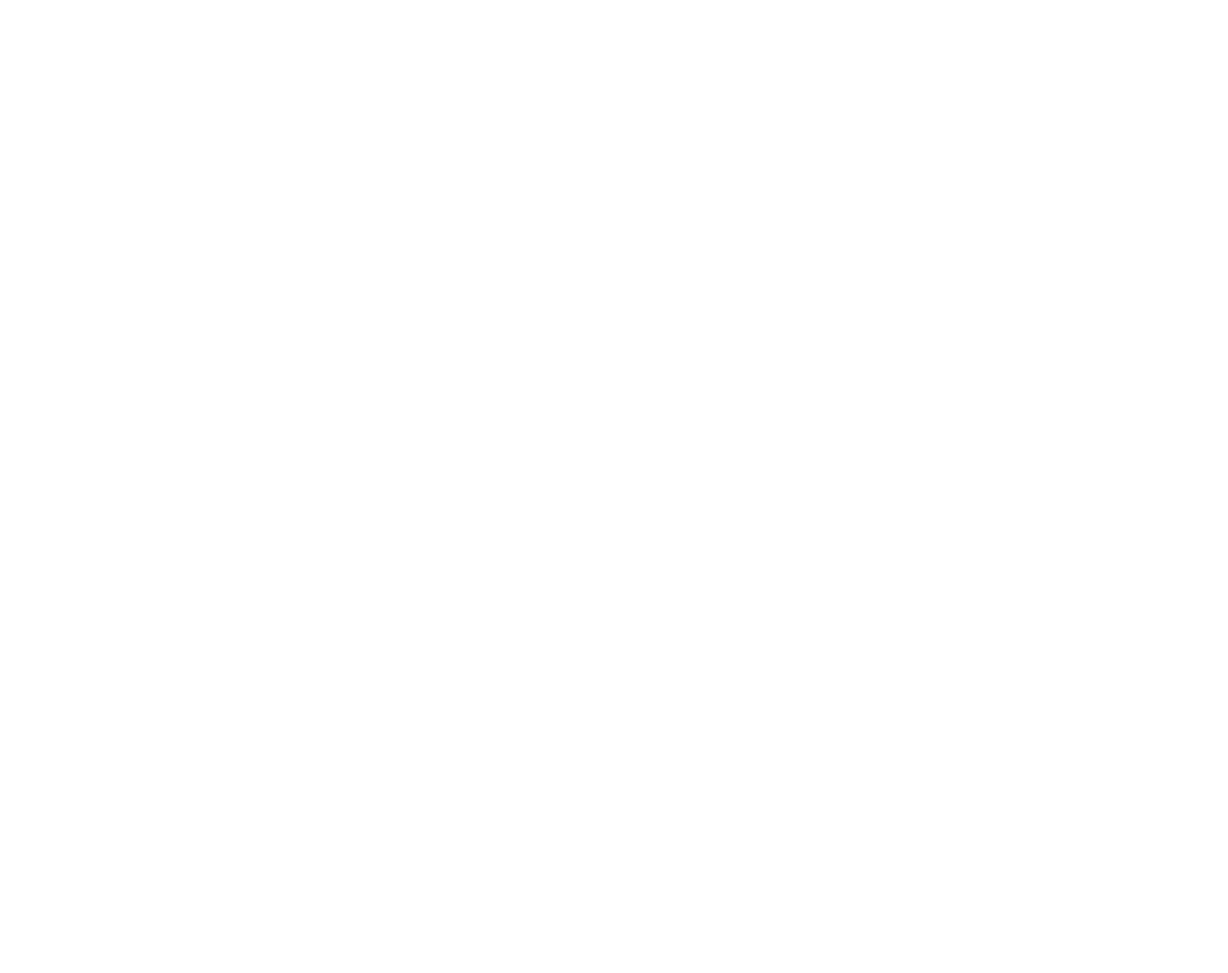
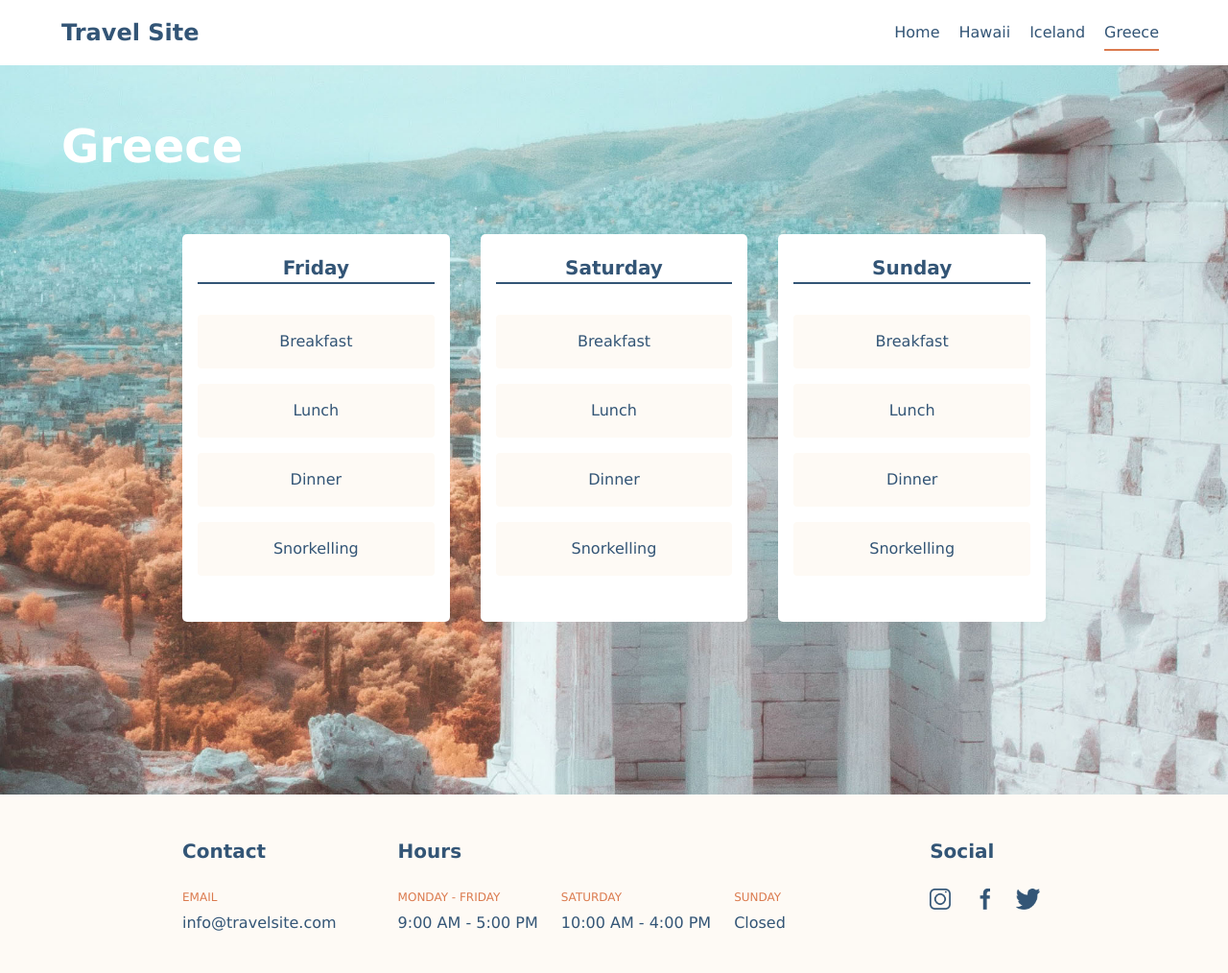
Before and after one commit to jaypostle/travel-site-brainstation, a plain HTML site: page pages/greece.html in a window 1280 px wide. Shown: the whole page at 96% size. Before the commit the page ends 800 px from the top, so only its background shows below. Drawn offline with Linux system fonts and the light colour scheme.

Commit message:
final touches, animations, js for active page, itinerary pages

```diff
--- a/index.html
+++ b/index.html
@@ -11,7 +11,7 @@
     <!-- Components Header -->
     <header class="header">
         <div class="header__logo-wrapper">
-            <img class="header_logo" src="" alt=""><h2>Travel Site</h2>
+            <a href="index.html"><h2>Travel Site</h2></a>
         </div>
         <nav class="header__nav">
             <ul>
@@ -76,7 +76,7 @@
                 <h3>Contact</h3>
                 <div class="footer__contact-wrapper">
                     <p class="footer__contact-label">Email</p>
-                    <p class="footer__contact-info">info@travelsite.com</p>
+                    <p class="footer__contact-info"><a href="mailto:info@travelsite.com">info@travelsite.com</a></p>
                 </div>
             </nav>
             <nav class="footer__hours-wrapper">
@@ -109,5 +109,6 @@
         </div>
     </footer>
 
+        <script src="./scripts/scripts.js"></script>
 </body>
 </html>
--- a/pages/greece.html
+++ b/pages/greece.html
@@ -0,0 +1,103 @@
+<!DOCTYPE html>
+<html lang="en">
+<head>
+    <meta charset="UTF-8">
+    <meta http-equiv="X-UA-Compatible" content="IE=edge">
+    <meta name="viewport" content="width=device-width, initial-scale=1.0">
+    <title>Travel Site | Greece</title>
+    <link rel="stylesheet" href="../styles/styles.css">
+</head>
+<body>
+    <header class="header">
+        <div class="header__logo-wrapper">
+            <a href="../index.html"><h2>Travel Site</h2></a>
+        </div>
+        <nav class="header__nav">
+            <ul>
+                <li><a href="../index.html" class="header__links">Home</a></li>
+                <li><a href="./hawaii.html" class="header__links">Hawaii</a></li>
+                <li><a href="./iceland.html" class="header__links">Iceland</a></li>
+                <li><a href="./greece.html" class="header__links">Greece</a></li>
+            </ul>
+        </nav>
+    </header>
+
+    <main class="main">
+
+        <!-- Section Itinerary -->
+        <section class="section--itinerary section--itinerary--greece">
+            <h1>Greece</h1>
+            <div class="section--itinerary__wrapper">
+                <article class="section--itinerary__day-plan">
+                    <h3>Friday</h3>
+                    <ul>
+                        <li><a href="#" class="secondary-cta">Breakfast</a></li>
+                        <li><a href="#" class="secondary-cta">Lunch</a></li>
+                        <li><a href="#" class="secondary-cta">Dinner</a></li>
+                        <li><a href="#" class="secondary-cta">Snorkelling</a></li>
+                    </ul>
+                </article>
+                <article class="section--itinerary__day-plan">
+                    <h3>Saturday</h3>
+                    <ul>
+                        <li><a href="#" class="secondary-cta">Breakfast</a></li>
+                        <li><a href="#" class="secondary-cta">Lunch</a></li>
+                        <li><a href="#" class="secondary-cta">Dinner</a></li>
+                        <li><a href="#" class="secondary-cta">Snorkelling</a></li>
+                    </ul>
+                </article>
+                <article class="section--itinerary__day-plan">
+                    <h3>Sunday</h3>
+                    <ul>
+                        <li><a href="#" class="secondary-cta">Breakfast</a></li>
+                        <li><a href="#" class="secondary-cta">Lunch</a></li>
+                        <li><a href="#" class="secondary-cta">Dinner</a></li>
+                        <li><a href="#" class="secondary-cta">Snorkelling</a></li>
+                    </ul>
+                </article>
+            </div>
+        </section>
+    </main>
+
+    <!-- Components Footer -->
+    <footer class="footer">
+        <div class="footer__nav-wrapper">
+            <nav class="footer__contact-wrapper">
+                <h3>Contact</h3>
+                <div class="footer__contact-wrapper">
+                    <p class="footer__contact-label">Email</p>
+                    <p class="footer__contact-info"><a href="mailto:info@travelsite.com">info@travelsite.com</a></p>
+                </div>
+            </nav>
+            <nav class="footer__hours-wrapper">
+                <h3>Hours</h3>
+                <div class="footer__hours-wrapper__flex">
+                    <div class="footer__contact-wrapper">
+                        <p class="footer__contact-label">Monday - Friday</p>
+                        <p class="footer__contact-info">9:00 AM - 5:00 PM</p>
+                    </div>
+                    <div class="footer__contact-wrapper">
+                        <p class="footer__contact-label">Saturday</p>
+                        <p class="footer__contact-info">10:00 AM - 4:00 PM</p>
+                    </div>
+                    <div class="footer__contact-wrapper">
+                        <p class="footer__contact-label">Sunday</p>
+                        <p class="footer__contact-info">Closed</p>
+                    </div>
+                </div>
+            </nav>
+            <nav class="footer__social-wrapper">
+                <h3>Social</h3>
+                <nav>
+                    <ul>
+                        <li><a href="www.instagram.com"><img src="../assets/icons/icon-instagram.png" alt="instagram"></a></li>
+                        <li><a href="www.facebook.com"><img src="../assets/icons/icon-facebook.png" alt="facebook"></a></li>
+                        <li><a href="www.twitter.com"><img src="../assets/icons/icon-twitter.png" alt="twitter"></a></li>
+                    </ul>
+                </nav>
+            </nav>
+        </div>
+    </footer>
+    <script src="../scripts/scripts.js"></script>
+</body>
+</html>
--- /dev/null
+++ b/scripts/scripts.js
@@ -0,0 +1,10 @@
+const headerLinks = document.querySelectorAll('.header__links');
+
+let current = 0;
+for (var i = 0; i < headerLinks.length; i++) {
+    if (headerLinks[i].href === document.URL) {
+        current = i;
+        console.log(i)
+    }
+}
+headerLinks[current].className = 'current';
--- a/styles/partials/components/_footer.scss
+++ b/styles/partials/components/_footer.scss
@@ -11,6 +11,13 @@
 
         h3 {
             margin-bottom: 1.5rem;
+        }
+    }
+
+    a {
+        transition: all 400ms ease;
+        &:hover {
+            color: $accent-orange;
         }
     }
 
@@ -38,8 +45,14 @@
         li {
 
         }
+
         img {
             max-width: 80%;
+            transition: all 400ms ease;
+            &:hover {
+                transform: translateY(-0.5rem);
+                scale: 1.05;
+            }
         }
     }
 
--- a/styles/partials/components/_header.scss
+++ b/styles/partials/components/_header.scss
@@ -20,6 +20,7 @@
             &:hover {
                 border-bottom: 2px solid $accent-orange;
             }
+
         }
 
     }
@@ -27,8 +28,20 @@
     // Logo
     .header__logo-wrapper {
         @include flex-centre;
+
+        a {
+            transform: all 400ms ease;
+            &:hover h2 {
+                color: $accent-orange;
+            }
+        }
         h2 {
             margin: 0px;
+
         }
     }
 }
+
+.current {
+    border-bottom: 2px solid $accent-orange;
+}
--- a/styles/partials/global/_global.scss
+++ b/styles/partials/global/_global.scss
@@ -49,6 +49,17 @@ section {
         width: 12.5rem;
         padding: 0.75rem 2rem;
         text-align: center;
+        border: 2px solid $accent-orange;
+
+        transition: all 400ms ease;
+            &:hover {
+                transform: translateX(0.75rem);
+                background-color: #a9603f;
+                background-color: $background-white;
+                color: $primary-text-color;
+            }
+
+
 }
 
         // ** Icons  ** //
--- a/styles/partials/pages/_destinations.scss
+++ b/styles/partials/pages/_destinations.scss
@@ -0,0 +1,77 @@
+// Itinerary
+.section--itinerary {
+    // position: relative;
+    background-image: url("../assets/images/hawaii.jpg");
+    min-width: 100%;
+    max-width: 100%;
+    background-position: center;
+    background-size: cover;
+    height: 95vh;
+
+    &--greece {
+        background-image: url("../assets/images/greece.jpg");
+    }
+
+    &--iceland {
+        background-image: url("../assets/images/iceland.jpg");
+    }
+
+    h1 {
+        font-size: 3rem;
+        margin-bottom: 0.25rem;
+        color: $background-white;
+    }
+    &__wrapper {
+        @include max-width;
+        margin: 2rem auto 4rem;
+        display: grid;
+        grid-template-columns: repeat(3, 1fr);
+        gap: 2rem;
+        padding-top: 1.5rem;
+        padding-bottom: 1.5rem;
+
+        text-align: center;
+    }
+}
+
+
+
+.section--itinerary__day-plan {
+    position: relative;
+    border-radius: 5px;
+    // border: 1px solid rgba(0,0,0, 0.2);
+    // box-shadow: 0px 4px 4px rgba(0,0,0, 0.2);
+    background-color: $background-white;
+    padding: 0rem 1rem 2rem;
+
+    h3 {
+        border-bottom: 2px solid $primary-text-color;
+    }
+    ul {
+        list-style-type: none;
+        padding-inline-start: 0px;
+        margin-top: 2rem;
+
+    }
+    li {
+        // padding: 1rem 2rem;
+        margin-bottom: 1rem;
+        width: 100%;
+
+
+    }
+
+    a {
+        width: 100%;
+        display: block;
+        transition: all 400ms ease;
+        background-color: $background-peach;
+        border-radius: 4px;
+        padding: 1rem;
+
+        &:hover {
+            background-color: $primary-text-color;
+            color: $background-white;
+        }
+    }
+}
--- a/styles/partials/pages/_home.scss
+++ b/styles/partials/pages/_home.scss
@@ -57,7 +57,11 @@
     }
 
     &__link {
-
+        transition: all 400ms ease;
+        &:hover {
+            transform: translateY(-10px);
+            scale: 1.05;
+        }
     }
 
     &__article {
```
Also changed, not shown: pages/hawaii.html (+15 -11 lines), pages/iceland.html (+103 -0 lines), styles/styles.css, 5 other files.
